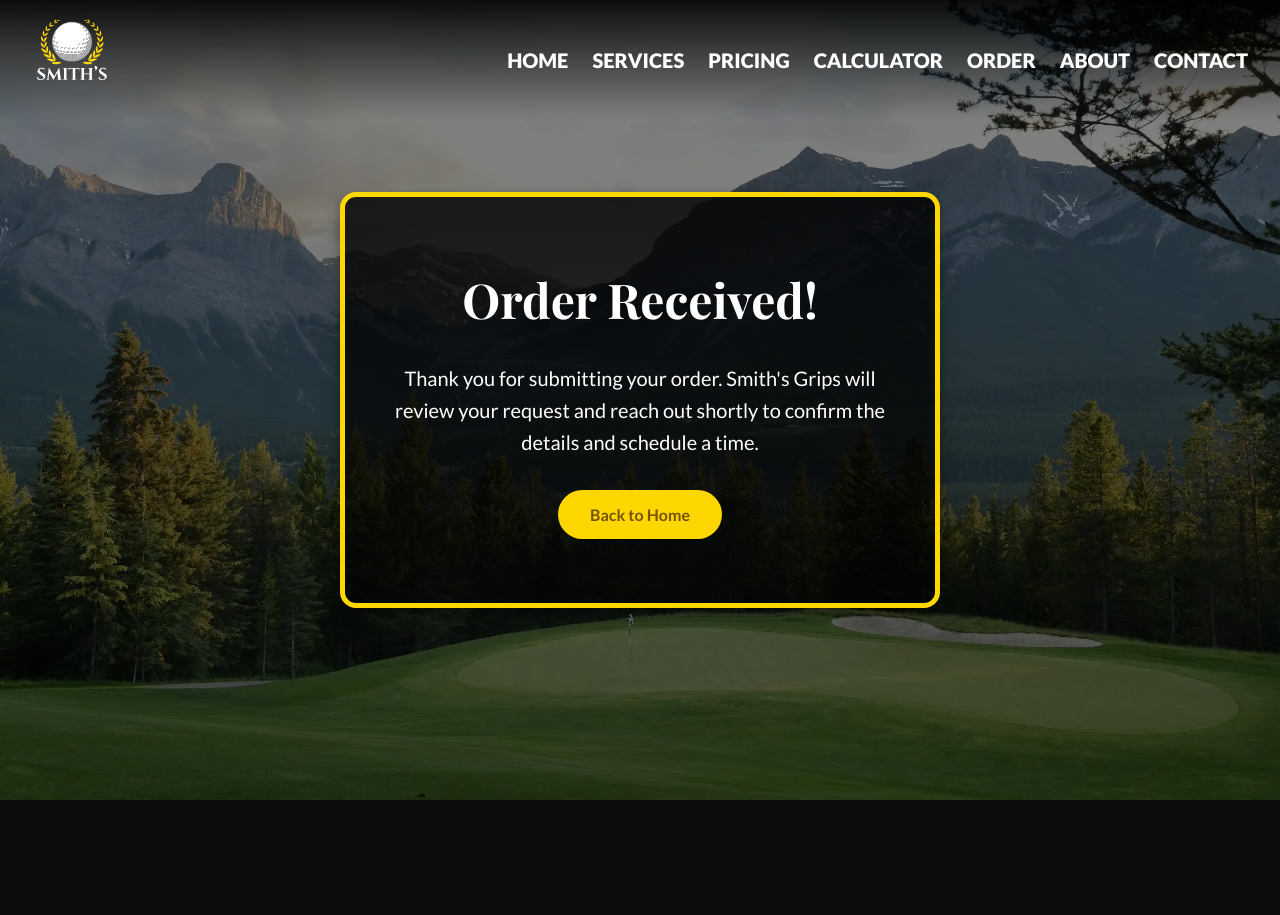
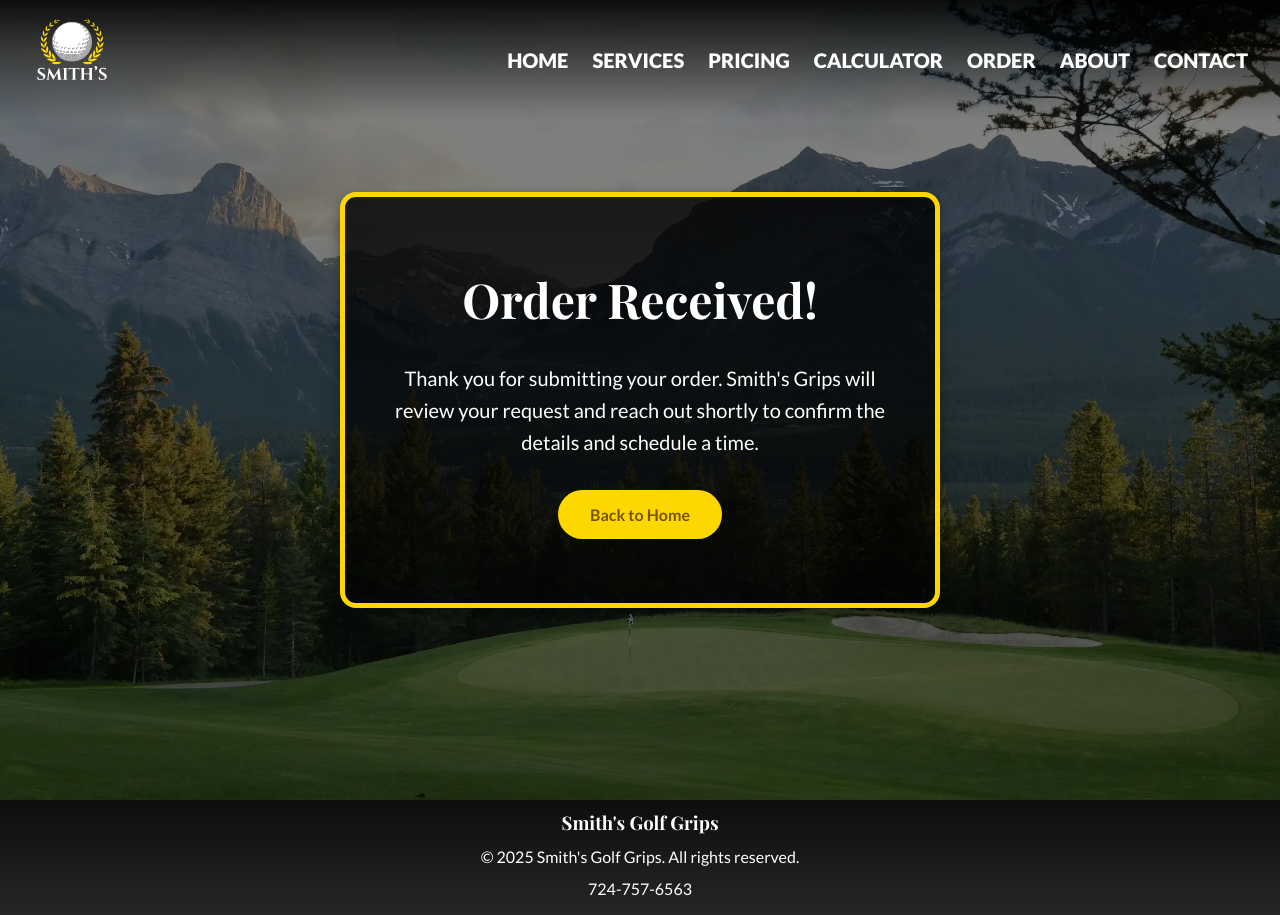
Before and after one commit to SophisticatedDoggo/GolfSite, a PHP site: page /pages/order_confirmation.php in a window 1280 px wide. Before the commit the page ends 800 px from the top, so only its background shows below. Run offline with PHP 8.4, Linux system fonts and the light colour scheme; some web fonts are replaced.

Commit message:
Updated order and order_confirmation pages to include footer

```diff
--- a/pages/order.php
+++ b/pages/order.php
@@ -122,6 +122,11 @@ $conn->close();
             </div>
         </section>
     </main>
+    <footer>
+        <h3>Smith's Golf Grips</h3>
+        <p>&copy; 2025 Smith's Golf Grips. All rights reserved.</p>
+        <p><a href="tel:7247576563">724-757-6563</a></p>
+    </footer>
     <script src="../js/main.js"></script>
     <script src="../js/order.js"></script>
 </body>
--- a/pages/order_confirmation.php
+++ b/pages/order_confirmation.php
@@ -39,6 +39,11 @@
             </div>
         </section>
     </main>
+    <footer>
+        <h3>Smith's Golf Grips</h3>
+        <p>&copy; 2025 Smith's Golf Grips. All rights reserved.</p>
+        <p><a href="tel:7247576563">724-757-6563</a></p>
+    </footer>
     <script src="../js/main.js"></script>
 </body>
 </html>
```
